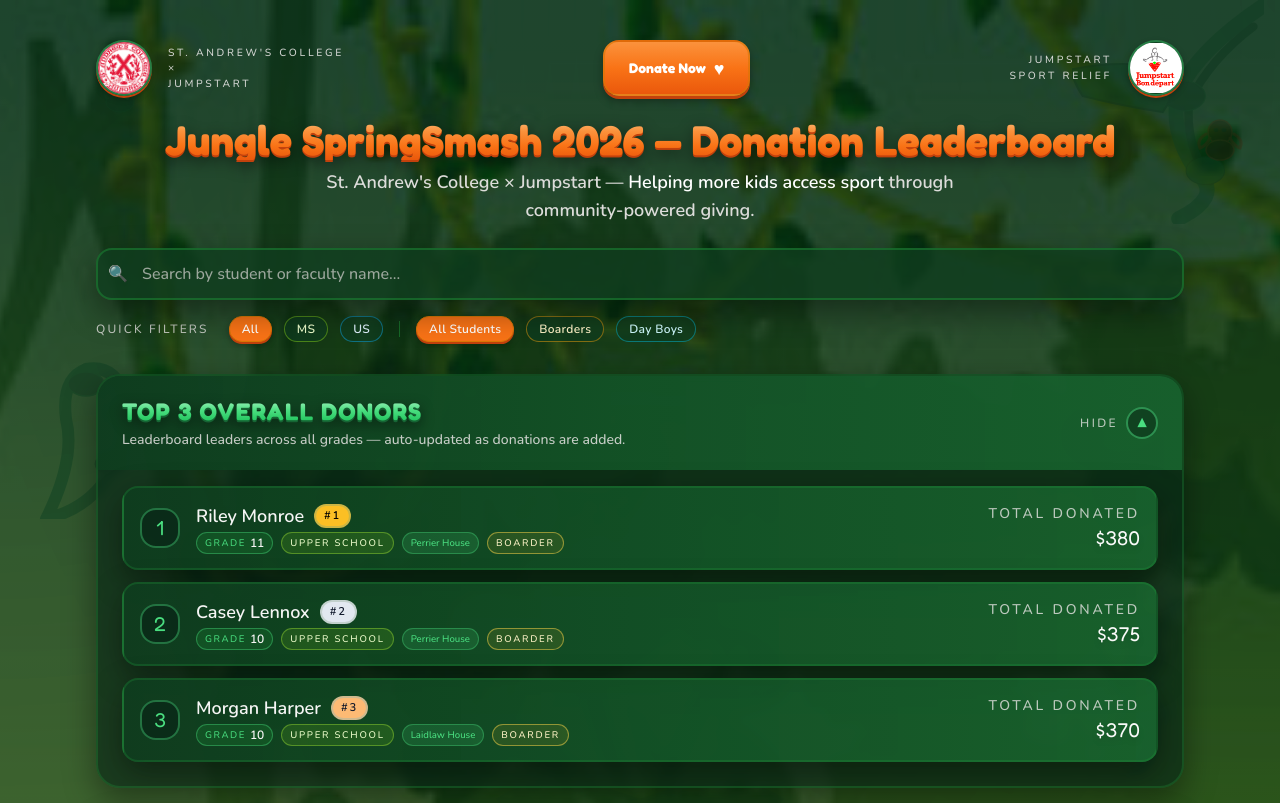
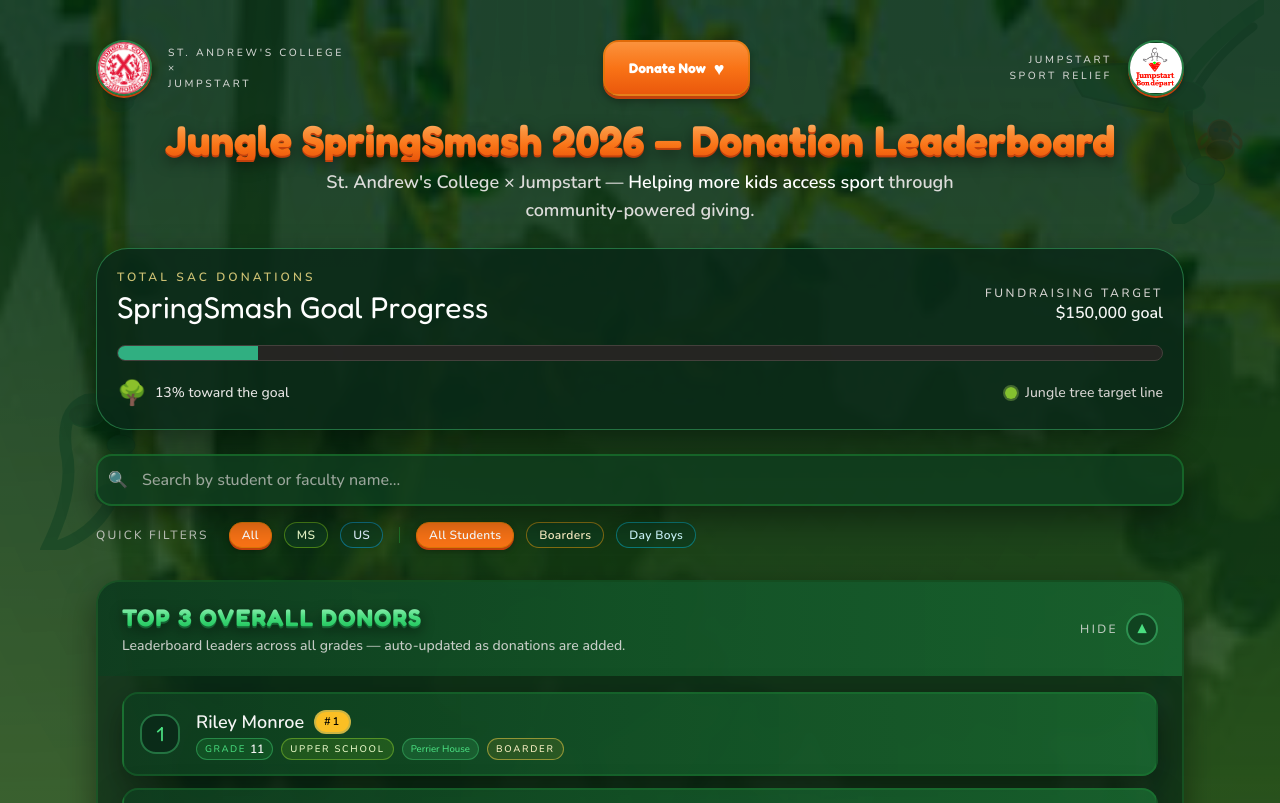
Before and after one commit to jayschowmein/springsmash-donation-leaderboard, a React (Vite) app: page / in a window 1280 px wide. Shown: the top 803 px of the page. Built offline with nearby package versions, Linux system fonts and the light colour scheme.

Commit message:
Hide donation totals and add SAC donations goal progress bar

```diff
--- a/src/App.tsx
+++ b/src/App.tsx
@@ -165,6 +165,15 @@
         : pool.filter((s) => s.advisoryGroup === selectedMSAdvisory);
     return sortByTotal(filtered);
   }, [visibleStudents, selectedMSAdvisory]);
+
+  const FUNDRAISING_GOAL = 150000;
+  const totalDonations = useMemo(
+    () =>
+      students.reduce((sum, st) => sum + st.totals.overall, 0) +
+      faculty.reduce((sum, f) => sum + f.totals.overall, 0),
+    [students, faculty]
+  );
+  const donationProgress = Math.min(1, totalDonations / FUNDRAISING_GOAL);
 
   const handleApplyUpdate = (
     targetType: TargetType,
@@ -355,6 +364,49 @@
               <span className="text-white">Helping more kids access sport</span> through
               community-powered giving.
             </p>
+          </div>
+
+          <div className="rounded-[2rem] border border-jungle-400/40 bg-jungle-900/85 p-5 shadow-soft-card overflow-hidden">
+            <div className="flex flex-col gap-4 sm:flex-row sm:items-end sm:justify-between">
+              <div className="space-y-1">
+                <p className="text-xs uppercase tracking-[0.26em] text-amber-200/80 font-semibold">
+                  Total SAC Donations
+                </p>
+                <h2 className="text-2xl sm:text-3xl font-bubble text-white">
+                  SpringSmash Goal Progress
+                </h2>
+              </div>
+              <div className="text-right">
+                <p className="text-xs uppercase tracking-[0.22em] text-stone-300">
+                  Fundraising target
+                </p>
+                <p className="font-semibold text-sm sm:text-base text-stone-100">
+                  $150,000 goal
+                </p>
+              </div>
+            </div>
+            <div className="mt-5">
+              <div className="relative h-4 rounded-full bg-stone-800/90 border border-stone-700 overflow-hidden">
+                <div
+                  className="absolute inset-y-0 left-0 bg-emerald-400/80"
+                  style={{ width: `${donationProgress * 100}%` }}
+                />
+              </div>
+              <div className="mt-4 flex flex-col sm:flex-row sm:items-center sm:justify-between gap-2 text-sm text-stone-200">
+                <span className="inline-flex items-center gap-2">
+                  <span className="text-2xl">🌳</span>
+                  <span>
+                    {donationProgress >= 1
+                      ? "Goal reached — thank you, SAC community!"
+                      : `${Math.round(donationProgress * 100)}% toward the goal`}
+                  </span>
+                </span>
+                <span className="inline-flex items-center gap-2 text-stone-300">
+                  <span className="h-3 w-3 rounded-full bg-lime-400/80 ring-2 ring-lime-300/30" />
+                  <span>Jungle tree target line</span>
+                </span>
+              </div>
+            </div>
           </div>
 
           <SearchFilters
--- a/src/components/ProfileRow.tsx
+++ b/src/components/ProfileRow.tsx
@@ -8,7 +8,7 @@
   houseOrClan?: string;
   divisionLabel?: Division;
   isBoarder?: boolean;
-  total: number;
+  total?: number;
   isFaculty?: boolean;
 }
 
@@ -87,13 +87,6 @@
           )}
         </div>
       </div>
-
-      <div className="relative shrink-0 text-right">
-        <p className="text-xs sm:text-sm font-body uppercase tracking-[0.2em] text-stone-200/80">Total Donated</p>
-        <p className="font-bubble text-lg sm:text-xl text-stone-50 drop-shadow-md">
-          ${total.toLocaleString()}
-        </p>
-      </div>
     </div>
   );
 };
```
